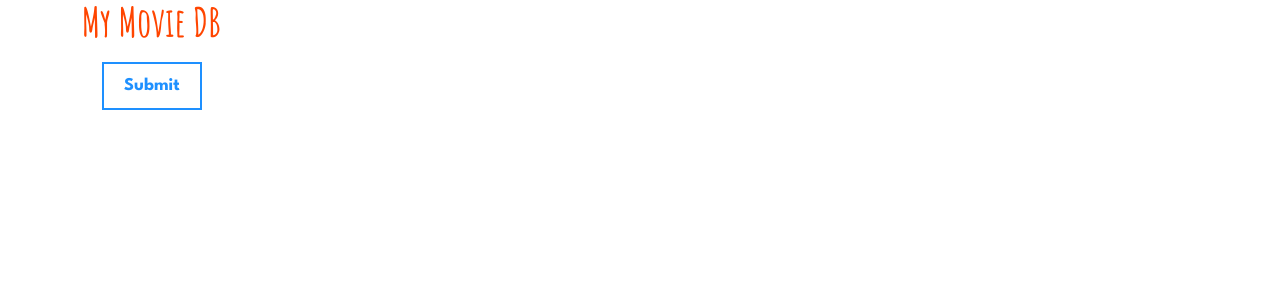
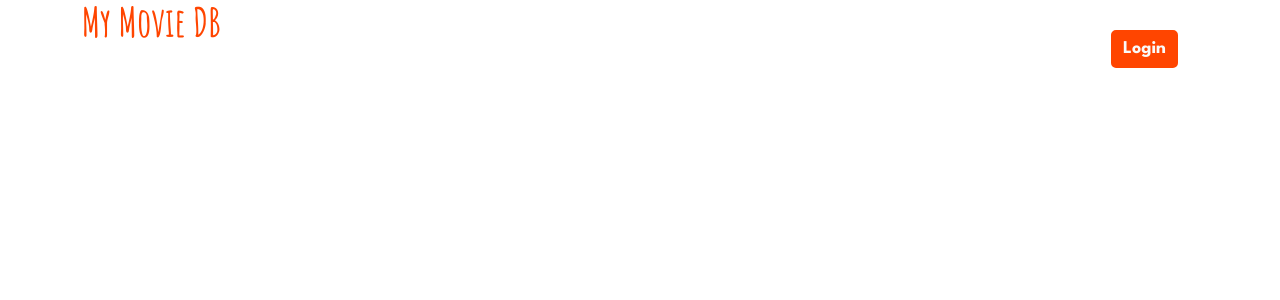
Before and after one commit to Nimira43/Movie-Go, a React (Create React App) app in the folder frontend/: page / in a window 1280 px wide. Shown: the top 300 px of the page. Built offline with nearby package versions, Linux system fonts and the light colour scheme.

Commit message:
Impoving button styling

```diff
--- a/frontend/src/App.js
+++ b/frontend/src/App.js
@@ -1,11 +1,15 @@
 function App() {
   return (
     <div className='container'>
-      <h1 className='logo'>My Movie DB</h1>
-
-      <button className='btn-wisdom-outline'>Submit</button>
+      <div className="row">
+        <div className="col">
+          <h1 className='logo'>My Movie DB</h1>
+        </div>
+        <div className="col text-end">
+          <button className="btn-ember">Login</button>
+        </div>
+      </div>
     </div>
-
   )
 }
 
--- a/frontend/src/index.css
+++ b/frontend/src/index.css
@@ -23,7 +23,7 @@
   --gold: #ffd700;
   --accept: #228b22;
   --warm: #b5341d;
-  --xs: var(--xs);
+  --xs: 5px;
   --sm: 10px;
   --md: 15px;
   --lg: 20px;
@@ -84,14 +84,24 @@ p {
 button {
   border-radius: var(--xs);
   margin: var(--lg);
-  padding: var(--sm) var(--lg);
+  padding: var(--xs) var(--sm);
   font-size: 18px;
   font-weight: bold;
 }
 
+button:hover {
+  opacity: 0.85;
+}
+
+button:active {
+  transform: scale(0.98);
+}
+
 /* Dark */
 .btn-dark {
-  background-color: var(--dark); color: var(--light-2);
+  background-color: var(--dark);
+  color: var(--light-2);
+  border: 2px solid var(--dark);
 }
 .btn-dark-outline {
   border: 2px solid var(--dark);
@@ -103,6 +113,7 @@ button {
 .btn-light {
   background-color: var(--light-2);
   color: var(--dark);
+  border: 2px solid var(--light-2);
 }
 .btn-light-outline {
   border: 2px solid var(--light-2);
@@ -113,7 +124,9 @@ button {
 /* Mist */
 .btn-mist {
   background-color: var(--grey-lg);
-  color: var(--grey-dk); }
+  color: var(--grey-dk);
+  border: 2px solid var(--grey-lg);
+}
 .btn-mist-outline {
   border: 2px solid var(--grey-lg);
   color: var(--grey-lg);
@@ -124,6 +137,7 @@ button {
 .btn-wisdom {
   background-color: var(--wisdom);
   color: var(--light-2);
+  border: 2px solid var(--wisdom);
 }
 .btn-wisdom-outline {
   border: 2px solid var(--wisdom);
@@ -135,6 +149,7 @@ button {
 .btn-gold {
   background-color: var(--gold);
   color: var(--dark);
+  border: 2px solid var(--gold);
 }
 .btn-gold-outline {
   border: 2px solid var(--gold);
@@ -145,7 +160,9 @@ button {
 /* Ember */
 .btn-ember {
   background-color: var(--primary);
-  color: var(--light-2); }
+  color: var(--light-2);
+  border: 2px solid var(--primary);
+}
 .btn-ember-outline {
   border: 2px solid var(--primary);
   color: var(--primary);
@@ -156,6 +173,7 @@ button {
 .btn-accept {
   background-color: var(--accept);
   color: var(--light-2);
+  border: 2px solid var(--accept);
 }
 .btn-accept-outline {
   border: 2px solid var(--accept);
@@ -167,6 +185,7 @@ button {
 .btn-warm {
   background-color: var(--warm);
   color: var(--light-2);
+  border: 2px solid var(--warm);
 }
 .btn-warm-outline {
   border: 2px solid var(--warm);
```
